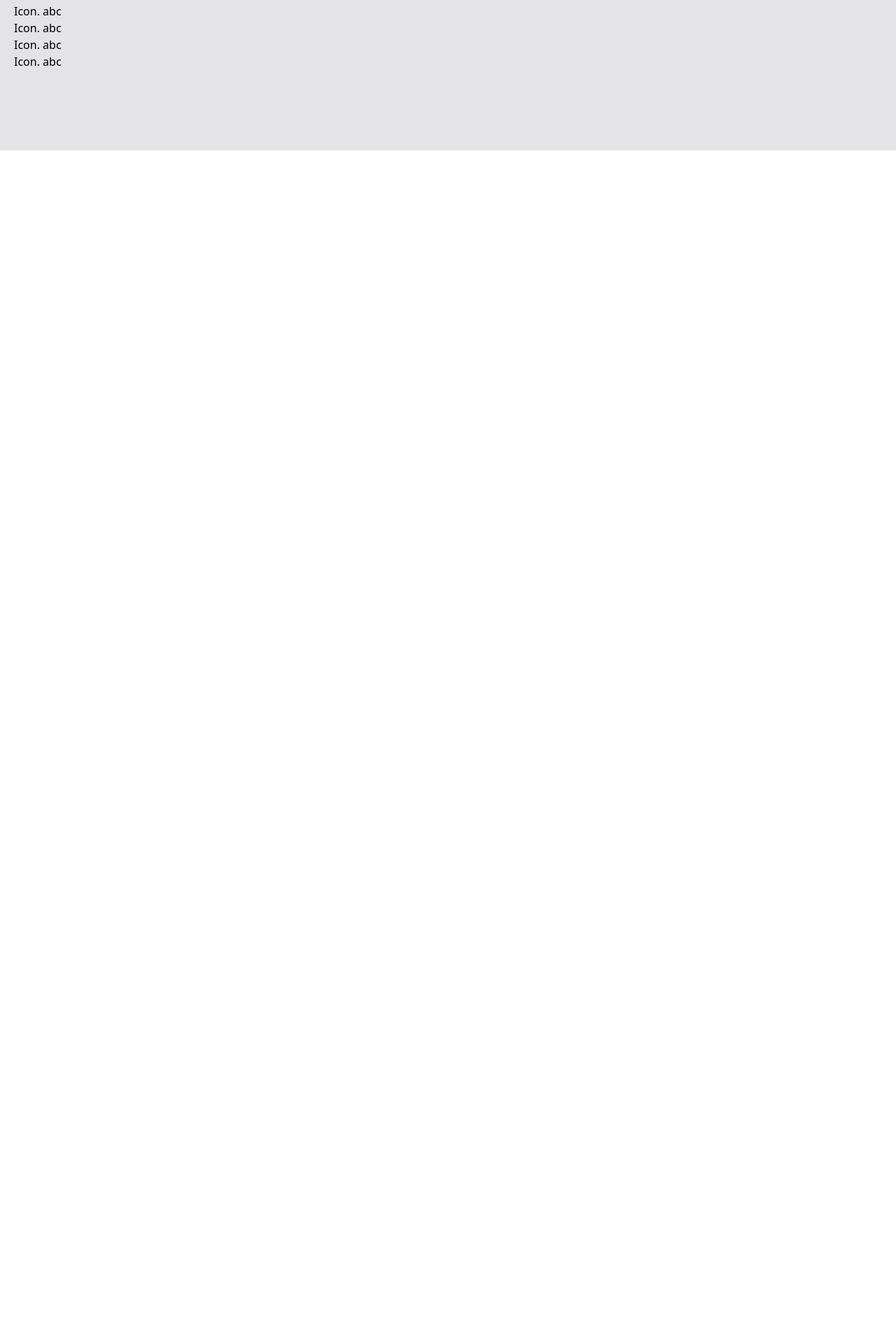
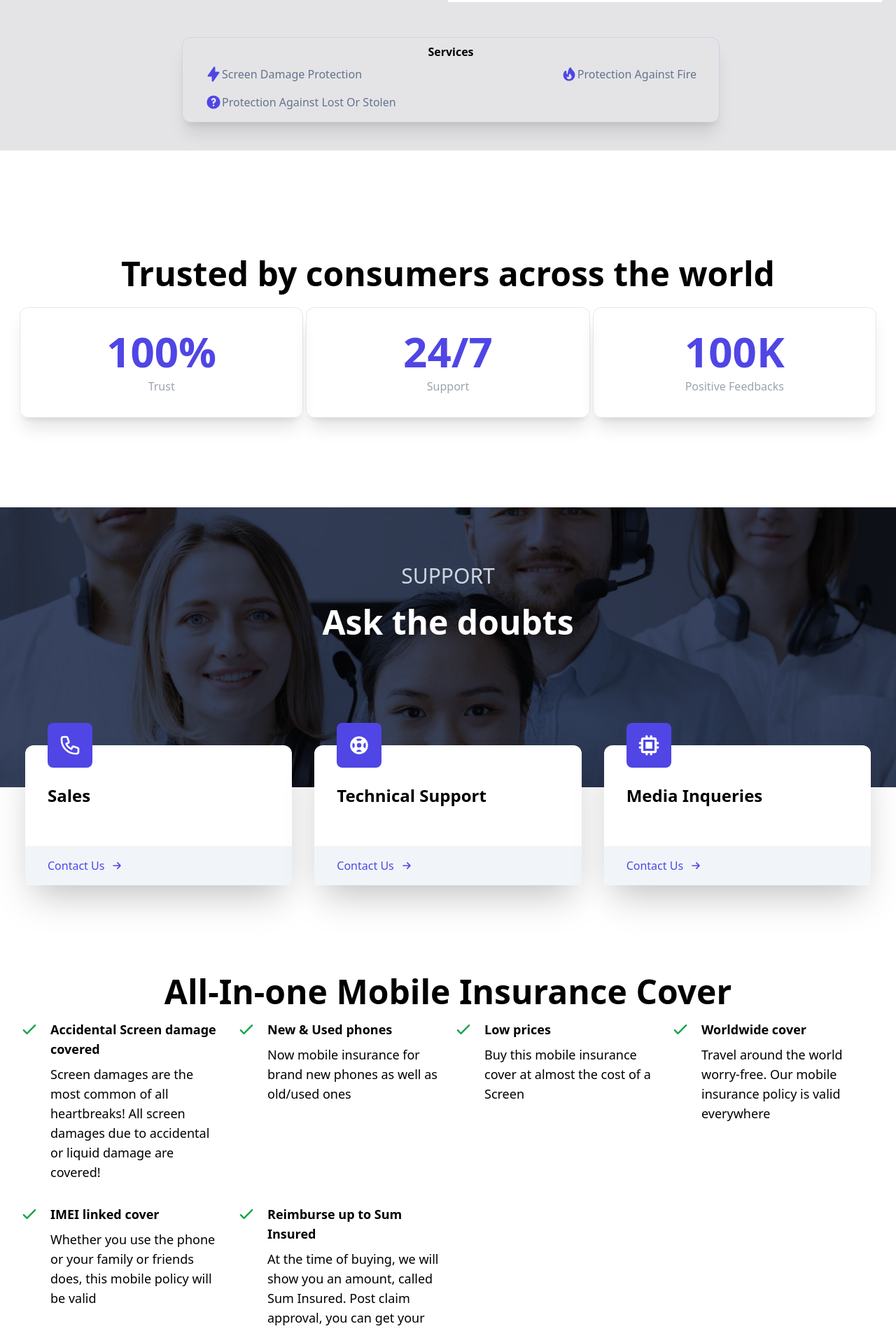
Before and after one commit to punushree/MobileInsurance, a React (Create React App) app: page / in a window 1280 px wide. Shown: the part 585-2487 px from the top of the page at 70% size. Before the commit the page ends 800 px from the top, so only its background shows below. Built offline with nearby package versions, Linux system fonts and the light colour scheme.

Commit message:
Worked on main section

```diff
--- a/package.json
+++ b/package.json
@@ -9,6 +9,7 @@
     "@testing-library/user-event": "^13.5.0",
     "react": "^18.2.0",
     "react-dom": "^18.2.0",
+    "react-icons": "^4.4.0",
     "react-scripts": "5.0.1",
     "web-vitals": "^2.1.4"
   },
--- a/src/App.js
+++ b/src/App.js
@@ -1,11 +1,22 @@
 import "./App.css";
-import Navbar from "./components/Navbar";
 import Header from "./components/Header";
+import About from "./components/About";
+import Support from "./components/Support";
+import Footer from "./components/Footer";
+import Form from "./components/Form";
+import AllInOneMobileInsuranceCover from "./components/AllInOneMobileInsuranceCover";
+import Plan from "./components/Plan";
 
 function App() {
   return (
     <>
       <Header />
+      {/* <Form /> */}
+      <About />
+      <Support />
+      <AllInOneMobileInsuranceCover />
+      <Plan />
+      {/* <Footer /> */}
     </>
   );
 }
--- /dev/null
+++ b/src/components/About.js
@@ -0,0 +1,31 @@
+import React from "react";
+
+const About = () => {
+  return (
+    <div className="w-full my-32">
+      <div className="max-w-[1240px] mx-auto">
+        <div className="text-center">
+          <h2 className="text-5xl font-bold py-6">
+            Trusted by consumers across the world
+          </h2>
+        </div>
+        <div className="grid md:grid-cols-3 gap-1 px-2 text-center">
+          <div className="border py-8 rounded-xl shadow-xl">
+            <p className="text-6xl font-bold text-indigo-600">100%</p>
+            <p className="text-gray-400 mt-2">Trust</p>
+          </div>
+          <div className="border py-8 rounded-xl shadow-xl">
+            <p className="text-6xl font-bold text-indigo-600">24/7</p>
+            <p className="text-gray-400 mt-2">Support</p>
+          </div>
+          <div className="border py-8 rounded-xl shadow-xl">
+            <p className="text-6xl font-bold text-indigo-600">100K</p>
+            <p className="text-gray-400 mt-2">Positive Feedbacks</p>
+          </div>
+        </div>
+      </div>
+    </div>
+  );
+};
+
+export default About;
--- /dev/null
+++ b/src/components/AllInOneMobileInsuranceCover.js
@@ -0,0 +1,98 @@
+import React from "react";
+import { CheckIcon } from "@heroicons/react/outline";
+
+const AllInOneMobileInsuranceCover = () => {
+  return (
+    <div className="w-full my-32">
+      <div className="max-w-[1240px] mx-auto px-2">
+        <h2 className="text-5xl font-bold text-center">
+          All-In-one Mobile Insurance Cover
+        </h2>
+        <div className="grid sm:grid-cols-2 lg:grid-cols-4 gap-4 pt-4">
+          <div className="flex">
+            <div>
+              <CheckIcon className="w-7 mr-4 text-green-600" />
+            </div>
+
+            <div>
+              <h3 className="font-bold text-lg">
+                Accidental Screen damage covered
+              </h3>
+              <p className="text-lg pt-2 pb-4">
+                Screen damages are the most common of all heartbreaks! All
+                screen damages due to accidental or liquid damage are covered!
+              </p>
+            </div>
+          </div>
+          <div className="flex">
+            <div>
+              <CheckIcon className="w-7 mr-4 text-green-600" />
+            </div>
+
+            <div>
+              <h3 className="font-bold text-lg">New & Used phones</h3>
+              <p className="text-lg pt-2 pb-4">
+                Now mobile insurance for brand new phones as well as old/used
+                ones
+              </p>
+            </div>
+          </div>
+          <div className="flex">
+            <div>
+              <CheckIcon className="w-7 mr-4 text-green-600" />
+            </div>
+
+            <div>
+              <h3 className="font-bold text-lg">Low prices</h3>
+              <p className="text-lg pt-2 pb-4">
+                Buy this mobile insurance cover at almost the cost of a Screen
+              </p>
+            </div>
+          </div>
+          <div className="flex">
+            <div>
+              <CheckIcon className="w-7 mr-4 text-green-600" />
+            </div>
+
+            <div>
+              <h3 className="font-bold text-lg">Worldwide cover</h3>
+              <p className="text-lg pt-2 pb-4">
+                Travel around the world worry-free. Our mobile insurance policy
+                is valid everywhere
+              </p>
+            </div>
+          </div>
+          <div className="flex">
+            <div>
+              <CheckIcon className="w-7 mr-4 text-green-600" />
+            </div>
+
+            <div>
+              <h3 className="font-bold text-lg">IMEI linked cover</h3>
+              <p className="text-lg pt-2 pb-4">
+                Whether you use the phone or your family or friends does, this
+                mobile policy will be valid
+              </p>
+            </div>
+          </div>
+          <div className="flex">
+            <div>
+              <CheckIcon className="w-7 mr-4 text-green-600" />
+            </div>
+
+            <div>
+              <h3 className="font-bold text-lg">Reimburse up to Sum Insured</h3>
+              <p className="text-lg pt-2 pb-4">
+                At the time of buying, we will show you an amount, called Sum
+                Insured. Post claim approval, you can get your repair costs
+                reimbursed up to your res
+              </p>
+            </div>
+          </div>
+        </div>
+      </div>
+    </div>
+  );
+};
+
+export default AllInOneMobileInsuranceCover;
--- /dev/null
+++ b/src/components/Footer.js
@@ -0,0 +1,12 @@
+import React from "react";
+
+const Footer = () => {
+  return (
+    <div className="">
+      <div></div>
+      Footer
+    </div>
+  );
+};
+
+export default Footer;
--- /dev/null
+++ b/src/components/Form.js
@@ -0,0 +1,11 @@
+import React from "react";
+
+const Form = () => {
+  return (
+    <div className="fixed inset-0 flex justify-center items-center">
+      <div className="bg-white">Form</div>
+    </div>
+  );
+};
+
+export default Form;
--- a/src/components/Header.js
+++ b/src/components/Header.js
@@ -1,6 +1,12 @@
 import React from "react";
 import Navbar from "./Navbar";
 import headerImg from "../assets/header_img.png";
+
+import {
+  LightningBoltIcon,
+  FireIcon,
+  QuestionMarkCircleIcon,
+} from "@heroicons/react/solid";
 
 const Header = () => {
   return (
@@ -9,24 +15,30 @@ const Header = () => {
       <div className="w-full h-screen bg-zinc-200 flex flex-col justify-between">
         <div className="grid md:grid-cols-2 max-w-[1240px] m-auto">
           <div className="flex flex-col justify-center md:items-start w-full px-2 py-20">
-            <h1 className="text-5xl md:text-7xl font-bold">
-              Mobile Phone Insurance
-            </h1>
+            <h1 className="text-5xl md:text-7xl font-bold">Mobile Insurance</h1>
             <p className="text-2xl">
-              Protect Your New Smartphone against accidental & liquid damages
+              Protect Your Smartphone against accidental damages
             </p>
             <button className="py-3 px-6 sm:w-[60%] my-4">Get Started</button>
           </div>
           <div>
             <img className="w-full" src={headerImg} />
           </div>
-          <div className="">
-            <p>Services</p>
-            <div>
-              <p>Icon. abc</p>
-              <p>Icon. abc</p>
-              <p>Icon. abc</p>
-              <p>Icon. abc</p>
+          <div className="absolute flex flex-col py-2 md:min-w-[768px] bottom-[5%] mx-1 md:left-1/2 transform md:-translate-x-1/2 bg-zinc-200 border border-slate-300 rounded-xl text-center shadow-xl">
+            <p className="font-bold">Services</p>
+            <div className="flex justify-between flex-wrap px-4">
+              <p className="flex px-4 py-2 text-slate-500">
+                <LightningBoltIcon className="h-6 text-indigo-600" /> Screen
+                Damage Protection
+              </p>
+              <p className="flex px-4 py-2 text-slate-500">
+                <FireIcon className="h-6 text-indigo-600" />
+                Protection Against Fire
+              </p>
+              <p className="flex px-4 py-2 text-slate-500">
+                <QuestionMarkCircleIcon className="h-6 text-indigo-600" />{" "}
+                Protection Against Lost Or Stolen
+              </p>
             </div>
           </div>
         </div>
--- a/src/components/Navbar.js
+++ b/src/components/Navbar.js
@@ -1,5 +1,6 @@
 import React, { useState } from "react";
 import { MenuIcon, XIcon } from "@heroicons/react/outline";
+import Form from "./Form";
 
 const Navbar = () => {
   const [nav, setNav] = useState(false);
@@ -7,12 +8,12 @@ const Navbar = () => {
   const navHandleClick = () => setNav(!nav);
 
   return (
-    <div className="w-screen h-[80px] z-10 bg-zinc-200 fixed drop-shadlow-lg">
+    <div className="w-screen h-[80px] z-10 bg-zinc-200 fixed drop-shadow-lg">
       <div className="px-2 flex justify-between items-center w-full h-full">
         <div className="flex items-center">
           <div className="flex flex-col">
             <h1 className="text-3xl font-bold mr-4 sm:text-4xl">
-              Mobile Insurance
+              Mobo Insurance
             </h1>
             <h2 className="text-sm sm:text-xs">Powered by BugendaiTech</h2>
           </div>
--- /dev/null
+++ b/src/components/Plan.js
@@ -0,0 +1,41 @@
+import React from "react";
+
+const Plan = () => {
+  return (
+    <div className="w-full text-white my-24">
+      <div className="w-full h-[450px] bg-slate-900 absolute mix-blend-overlay"></div>
+      <div className="max-w-[1240px] mx-auto py-12">
+        <div className="text-center py-8 text-slate-300">
+          <h2 className="font-bold text-3xl uppercase">Plan</h2>
+          <p className="text-xl">
+            Mobo Insurance for one complete year, to protect your phone against
+            all the odds!
+          </p>
+        </div>
+        <div className="grid md:grid-cols-2">
+          <div className="bg-white text-slate-900 m-4 p-8 rounded-xl shadow-2xl">
+            <span>Standard</span>
+            <div>
+              <p>
+                $50<span>/mo</span>
+              </p>
+            </div>
+            <p>12 Months Cover</p>
+            <div>
+              <p>
+                Untill the next new model comes in, phones today at least stick
+                around in our lives for a year, if not more. That's why our
+                mobile insurance plan for 12 months is an ideal option to cover
+                for your phone from all accidental slips and falls you may face
+                during the year.
+              </p>
+              <button>Get Started</button>
+            </div>
+          </div>
+        </div>
+      </div>
+    </div>
+  );
+};
+
+export default Plan;
--- /dev/null
+++ b/src/components/Support.js
@@ -0,0 +1,64 @@
+import React from "react";
+import { PhoneIcon, ArrowSmRightIcon } from "@heroicons/react/outline";
+import { ChipIcon, SupportIcon } from "@heroicons/react/solid";
+import supportImg from "../assets/support.png";
+
+const Support = () => {
+  return (
+    <div className="w-full mt-24">
+      <div className="w-full h-[400px] bg-gray-900/90 absolute">
+        <img
+          className="w-full h-full object-cover mix-blend-overlay"
+          src={supportImg}
+        />
+      </div>
+      <div className="max-w-[1240px] mx-auto text-white relative">
+        <div className="px-4 py-12">
+          <h2 className="text-3xl pt-8 text-slate-300 uppercase text-center">
+            Support
+          </h2>
+          <h3 className="text-5xl font-bold py-6 text-center">
+            Ask the doubts
+          </h3>
+        </div>
+        <div className="grid grid-cols-1 lg:grid-cols-3 relative gap-x-8 gap-y-16 px-4 pt-12 sm:pt-20 text-black">
+          <div className="bg-white rounded-xl shadow-2xl">
+            <div className="p-8">
+              <PhoneIcon className="w-16 p-4 bg-indigo-600 text-white rounded-lg mt-[-4rem]" />
+              <h3 className="font-bold text-2xl my-6">Sales</h3>
+            </div>
+            <div className="bg-slate-100 pl-8 py-4">
+              <p className="flex items-center text-indigo-600">
+                Contact Us <ArrowSmRightIcon className="w-5 ml-2" />
+              </p>
+            </div>
+          </div>
+          <div className="bg-white rounded-xl shadow-2xl">
+            <div className="p-8">
+              <SupportIcon className="w-16 p-4 bg-indigo-600 text-white rounded-lg mt-[-4rem]" />
+              <h3 className="font-bold text-2xl my-6">Technical Support</h3>
+            </div>
+            <div className="bg-slate-100 pl-8 py-4">
+              <p className="flex items-center text-indigo-600">
+                Contact Us <ArrowSmRightIcon className="w-5 ml-2" />
+              </p>
+            </div>
+          </div>
+          <div className="bg-white rounded-xl shadow-2xl">
+            <div className="p-8">
+              <ChipIcon className="w-16 p-4 bg-indigo-600 text-white rounded-lg mt-[-4rem]" />
+              <h3 className="font-bold text-2xl my-6">Media Inqueries</h3>
+            </div>
+            <div className="bg-slate-100 pl-8 py-4">
+              <p className="flex items-center text-indigo-600">
+                Contact Us <ArrowSmRightIcon className="w-5 ml-2" />
+              </p>
+            </div>
+          </div>
+        </div>
+      </div>
+    </div>
+  );
+};
+
+export default Support;
```
Also changed, not shown: src/assets/support.png (added), 1 other file (tests, documents, lock files or other folders).
